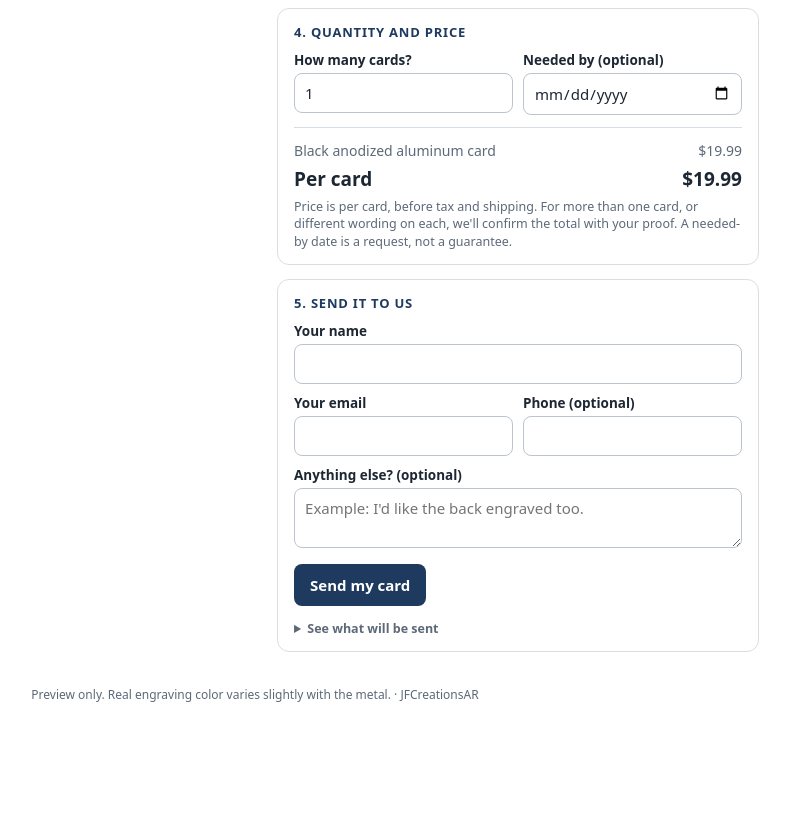
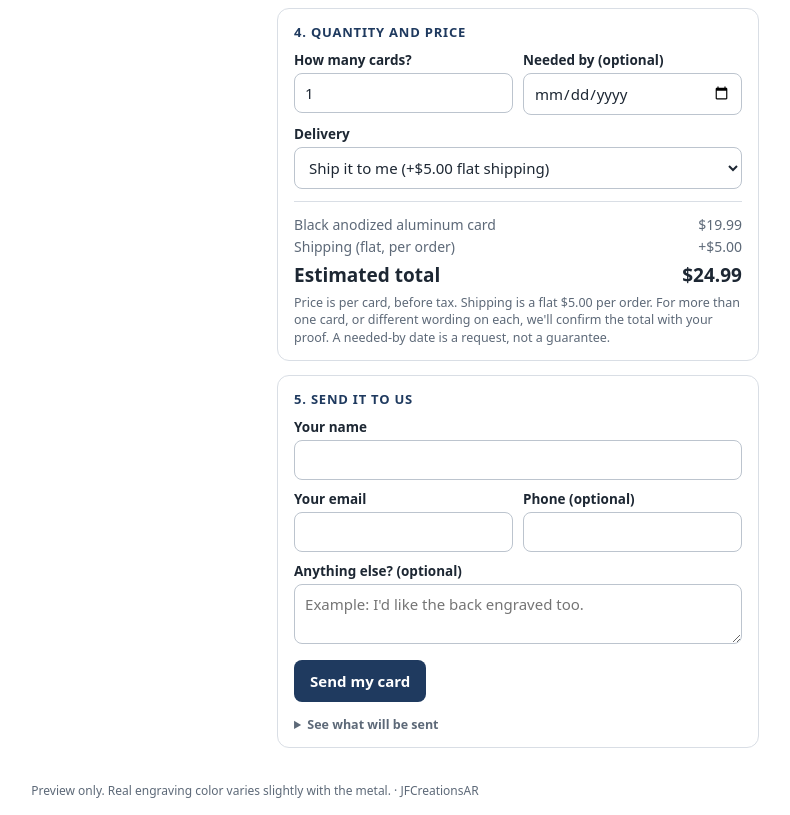
Before and after one commit to jcf6288/jfcreationsar-designers, a plain HTML site: page custom_cards.html in a window 1280 px wide. Shown: the part 980-1795 px from the top of the page, without its empty margins (385-1175 px from the left). Before the commit the page ends 1699 px from the top, so only its background shows below. Drawn offline with Linux system fonts and the light colour scheme.

Commit message:
Add files via upload

```diff
--- a/custom_cards.html
+++ b/custom_cards.html
@@ -116,8 +116,10 @@ footer{grid-column:1/-1;text-align:center;font-size:12px;color:var(--muted)}
       <div><label class="first" for="f_qty">How many cards?</label><input type="number" id="f_qty" min="1" max="500" value="1"></div>
       <div><label class="first" for="f_need">Needed by (optional)</label><input type="date" id="f_need"></div>
     </div>
+    <label for="f_ship">Delivery</label>
+    <select id="f_ship"><option value="ship">Ship it to me (+$5.00 flat shipping)</option><option value="pickup">Local pickup (Central Arkansas, arranged by email)</option></select>
     <div class="price" id="priceBox"></div>
-    <p class="note">Price is per card, before tax and shipping. For more than one card, or different wording on each, we'll confirm the total with your proof. A needed-by date is a request, not a guarantee.</p>
+    <p class="note">Price is per card, before tax. Shipping is a flat $5.00 per order. For more than one card, or different wording on each, we'll confirm the total with your proof. A needed-by date is a request, not a guarantee.</p>
   </div>
 
   <div class="panel">
@@ -156,7 +158,7 @@ footer{grid-column:1/-1;text-align:center;font-size:12px;color:var(--muted)}
   var LAYS=[['deploy','Deployment'],['wedding','Wedding day'],['recog','Officer or graduate'],['hand','Handwritten note'],['custom','Your own words']];
   var LAYNOTE={deploy:'A message for a son or daughter who is deploying.',wedding:'A message for a son or daughter on their wedding day.',recog:'A recognition card for an officer, graduate or award presentation.',hand:'We engrave your own handwriting, like a note from a parent or loved one.',custom:'Any words you like, with a title and a signature.'};
   var S={mat:'black',lay:'deploy'};
-  var f={};['f_rel','f_name','f_date','f_partner','f_sig','r_to','r_l2','r_l3','r_by','c_title','c_sub','c_body','h_note','f_qty','f_need','cname','cemail','cphone','cnotes'].forEach(function(i){f[i]=$(i);});
+  var f={};['f_rel','f_name','f_date','f_partner','f_sig','r_to','r_l2','r_l3','r_by','c_title','c_sub','c_body','h_note','f_qty','f_need','f_ship','cname','cemail','cphone','cnotes'].forEach(function(i){f[i]=$(i);});
   var CARD={x:50,y:64,w:900,h:572};
   function mat(){return MATS.filter(function(m){return m.id===S.mat;})[0];}
   var cv=document.createElement('canvas').getContext('2d');
@@ -294,12 +296,14 @@ footer{grid-column:1/-1;text-align:center;font-size:12px;color:var(--muted)}
   }
   function price(){return mat().price+(mir()?8:0);}
   function money(n){return '$'+n.toFixed(2);}
+  function shipFee(){return f.f_ship.value==='ship'?5:0;}
   function buildPrice(){
     var m=mat(),q=Math.max(1,parseInt(f.f_qty.value,10)||1);
     var h='<div class="ln"><span>'+esc(m.name)+' card</span><span>'+money(m.price)+'</span></div>';
     if(mir())h+='<div class="ln"><span>Miranda warning on the back</span><span>'+money(8)+'</span></div>';
-    if(q>1)h+='<div class="ln"><span>Quantity</span><span>'+q+'</span></div>';
-    h+='<div class="tot"><span>Per card</span><span>'+money(price())+'</span></div>';
+    if(q>1)h+='<div class="ln"><span>Per card x '+q+'</span><span>'+money(price()*q)+'</span></div>';
+    h+='<div class="ln"><span>'+(shipFee()?'Shipping (flat, per order)':'Local pickup')+'</span><span>'+(shipFee()?'+'+money(shipFee()):'$0.00')+'</span></div>';
+    h+='<div class="tot"><span>Estimated total</span><span>'+money(price()*q+shipFee())+'</span></div>';
     $('priceBox').innerHTML=h;
   }
   function summary(){
@@ -309,7 +313,7 @@ footer{grid-column:1/-1;text-align:center;font-size:12px;color:var(--muted)}
     else if(S.lay==='recog'){L.push('Presented to: '+f.r_to.value.trim());L.push('Organization: '+f.r_l2.value.trim());L.push('Event/date: '+f.r_l3.value.trim());L.push('Presented by: '+f.r_by.value.trim());L.push('American flag: yes (standard)');L.push('Miranda warning on back: '+(mir()?'YES (+$8.00 per card)':'no'));}
     else if(S.lay==='hand'){L.push('Handwriting file: '+($('h_file').files[0]?$('h_file').files[0].name:'none'));L.push('Notes: '+f.h_note.value.trim());}
     else{L.push('Title: '+f.c_title.value.trim());L.push('Subtitle: '+f.c_sub.value.trim());L.push('Message: '+f.c_body.value.trim());L.push('Signature: '+f.f_sig.value.trim());}
-    L.push('');L.push('Customer: '+f.cname.value.trim()+' <'+f.cemail.value.trim()+'> '+f.cphone.value.trim());L.push('Notes: '+f.cnotes.value.trim());
+    L.push('Delivery: '+(shipFee()?'Ship to customer (+$5.00)':'Local pickup'));L.push('');L.push('Customer: '+f.cname.value.trim()+' <'+f.cemail.value.trim()+'> '+f.cphone.value.trim());L.push('Notes: '+f.cnotes.value.trim());
     return L.join('\n');
   }
   function showFields(){
```
